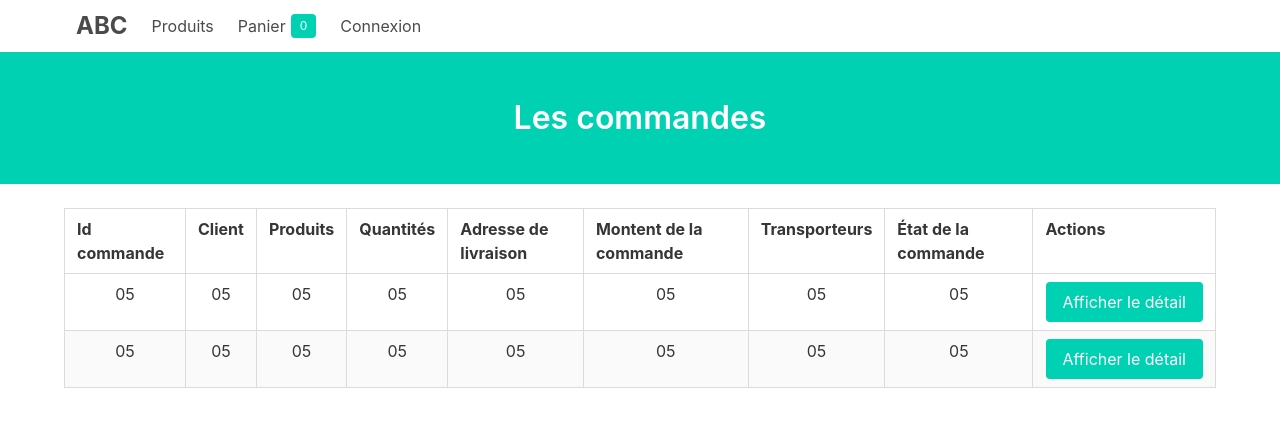
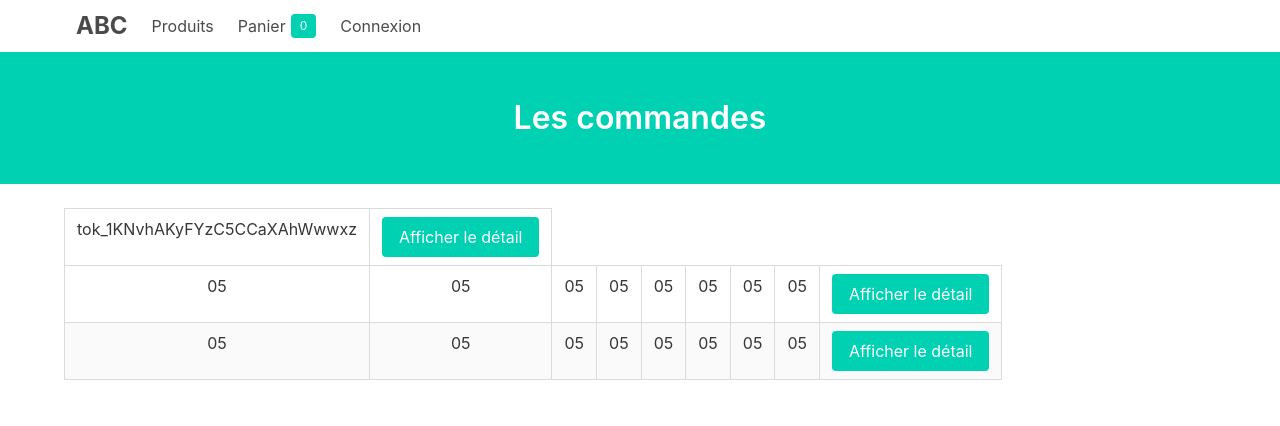
Before and after one commit to ianisparfait/Ecommerce, a React (Create React App) app: page /commandes in a window 1280 px wide. Shown: the top 426 px of the page. Built offline with nearby package versions, Linux system fonts and the light colour scheme; data requests are answered from the project's data file.

Commit message:
commandes dashboard

```diff
--- a/src/components/Commandes.js
+++ b/src/components/Commandes.js
@@ -2,7 +2,9 @@ import React from "react";
 import withContext from "../withContext";
 
 const Commandes = props => {
-  console.log(props)
+  const { commandes } = props.context;
+  const commandesKeys = Object.keys(commandes || {});
+  console.log(commandes, commandesKeys)
   return (
     <>
       <div className="hero is-primary">
@@ -14,17 +16,14 @@ const Commandes = props => {
       <div className="container">
         <table className="table is-bordered is-striped" style={{textAlign: "center"}}>
           <thead>
-            <tr>
-              <th>Id commande</th>
-              <th>Client</th>
-              <th>Produits</th>
-              <th>Quantités</th>
-              <th>Adresse de livraison</th>
-              <th>Montent de la commande</th>
-              <th>Transporteurs</th>
-              <th>État de la commande</th>
-              <th>Actions</th>
-            </tr>
+            {commandes.map(c => {
+              return (
+                <tr>
+                  <td>{c.transaction_id}</td>
+                  <td><button className="button is-primary">Afficher le détail</button></td>
+                </tr>
+              )
+            })}
           </thead>
           <tbody>
             <tr>
```
